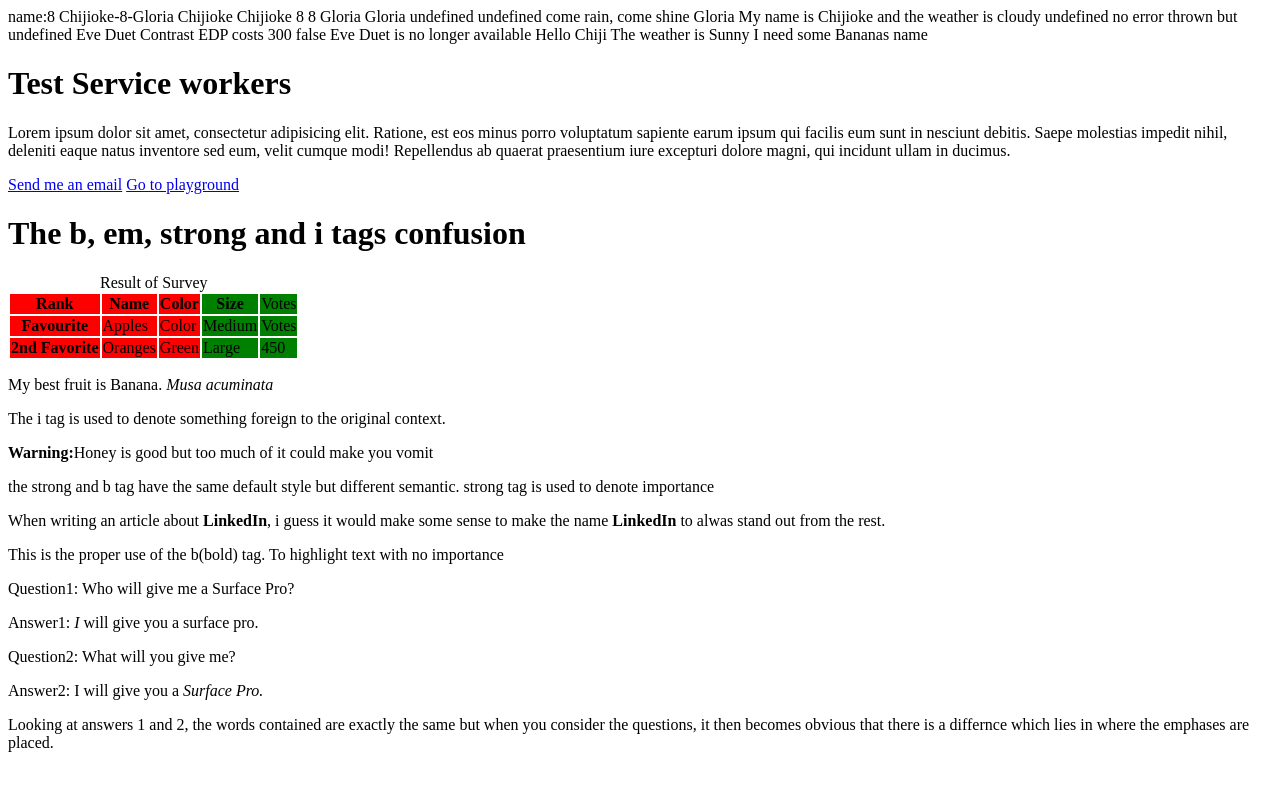
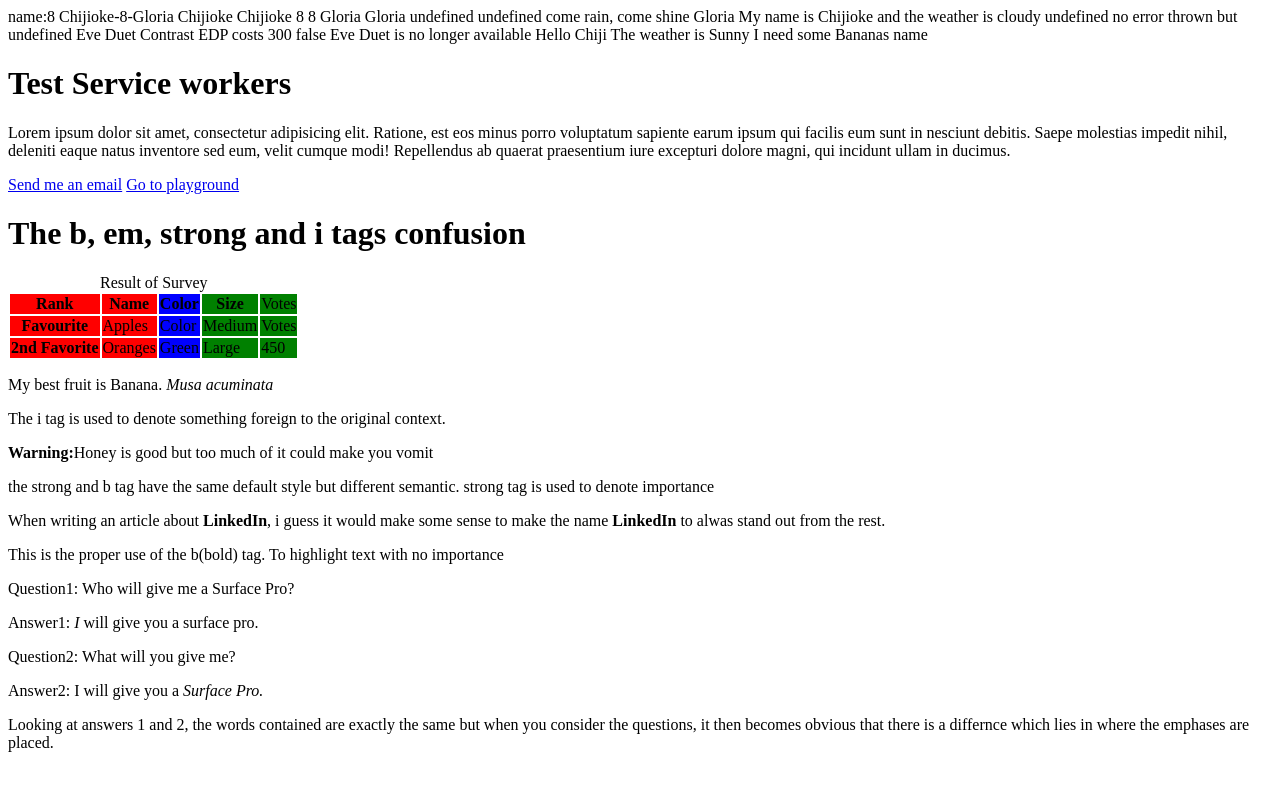
Before and after one commit to wisestme/playground, a plain HTML site: page index.html in a window 1280 px wide. Drawn offline with Linux system fonts and the light colour scheme.

Commit message:
control single column

```diff
--- a/index.css
+++ b/index.css
@@ -5,3 +5,7 @@
 #colgroup2 {
   background-color: green;
 }
+
+#col3 {
+  background-color: blue;
+}
--- a/index.html
+++ b/index.html
@@ -92,7 +92,10 @@
 
 	<table>
 		<caption>Result of Survey</caption>
-		<colgroup id="colgroup1" span="3"></colgroup>
+		<colgroup id="colgroup1">
+			<col id="col1and2" span="2"/>
+			<col id="col3" />
+		</colgroup>
 		<colgroup id="colgroup2" span="2"></colgroup>
 		<thead>
 			<tr>
```
